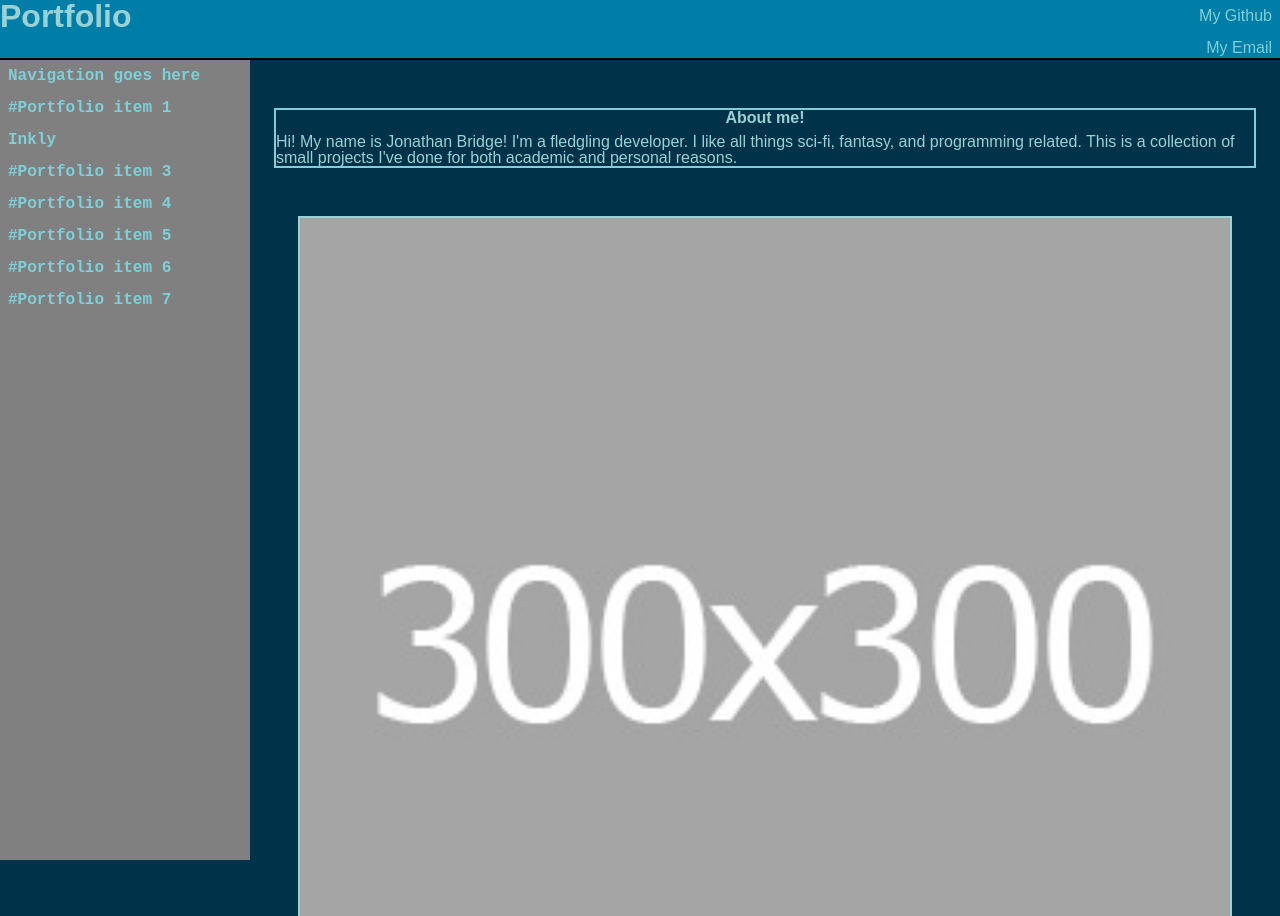
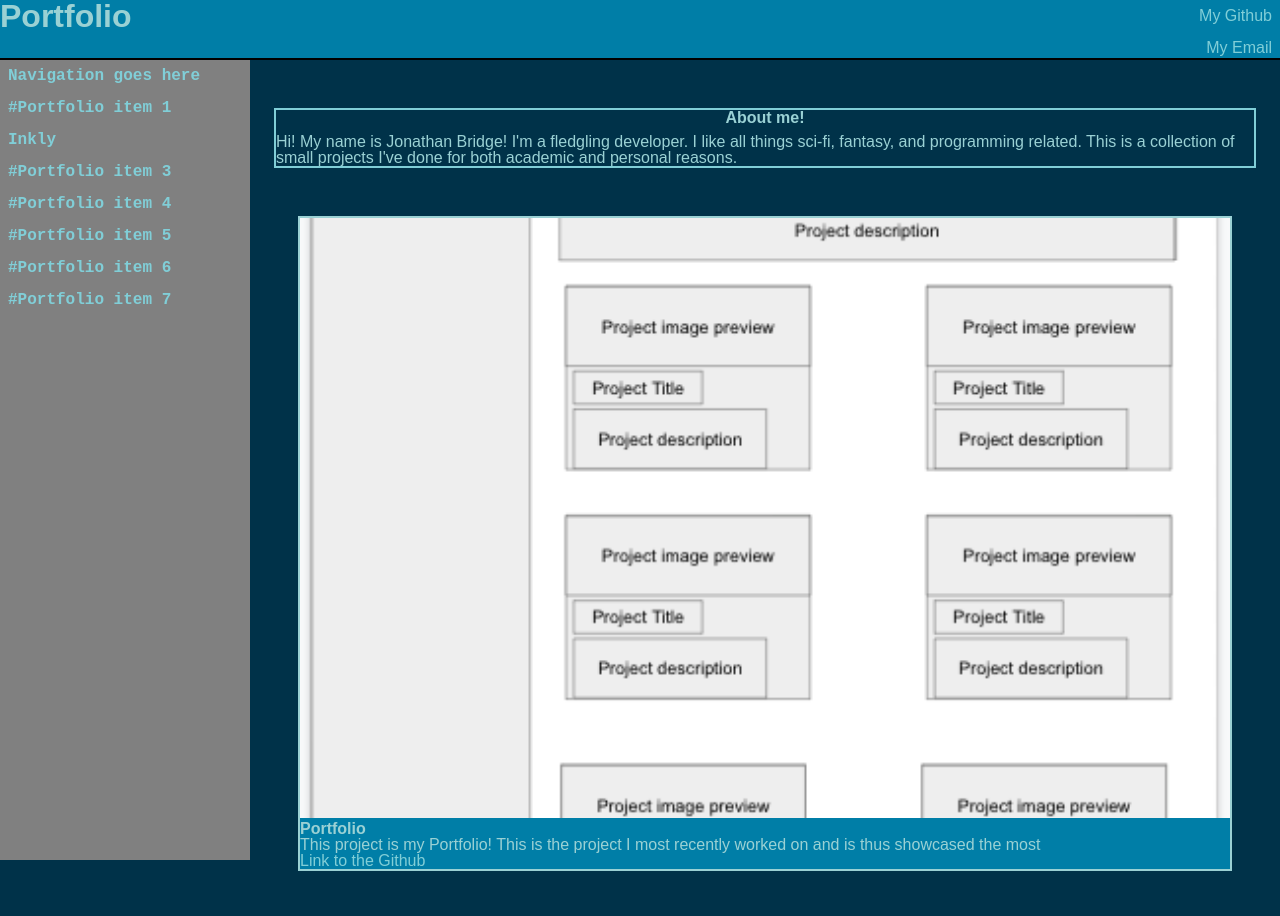
Before and after one commit to jvbridge/portfolio-03-2022, a plain HTML site: page index.html in a window 1280 px wide. Shown: the top 916 px of the page. Drawn offline with Linux system fonts and the light colour scheme.

Commit message:
made portfolio main project

```diff
--- a/assets/css/styles.css
+++ b/assets/css/styles.css
@@ -19,6 +19,11 @@
     color: var(--tertiary);
     color:var(--tertiary);
     text-decoration: none;
+}
+
+/* fixes the images leaving their boxess */
+* img {
+    max-width: 100%;
 }
 
 header {
@@ -114,6 +119,14 @@ body {
     width: 100%;
 }
 
+.primary-project img{
+    max-height: 600px;
+    object-fit: cover;
+    width: 100%;
+
+    top:0;
+}
+
 /* force secondary projects to have a set image size */
 .secondary-project img {
     height: var(--project-width);
--- a/index.html
+++ b/index.html
@@ -37,9 +37,10 @@
       <!-- main section for projects -->
       <section id="projects-container">
         <div class="project primary-project" id="project-1">
-          <img src="./assets/images/placeholder.jpeg">
-          <h2>Project name</h2>
-          Primary Portfolio item
+          <a href="https://jvbridge.github.io/portfolio/"><img src="./assets/images/wireframe.png"></a>
+          <h2>Portfolio</h2>
+          This project is my Portfolio! This is the project I most recently worked on and is thus showcased the most
+         <a href="https://github.com/jvbridge/portfolio">Link to the Github</a>
         </div>
         <div class="project secondary-project" id="project-2" >
           <a href="http://jvbridge.github.io/Inkly/"><img src="./assets/images/Inkly demo.png"></a>
```
